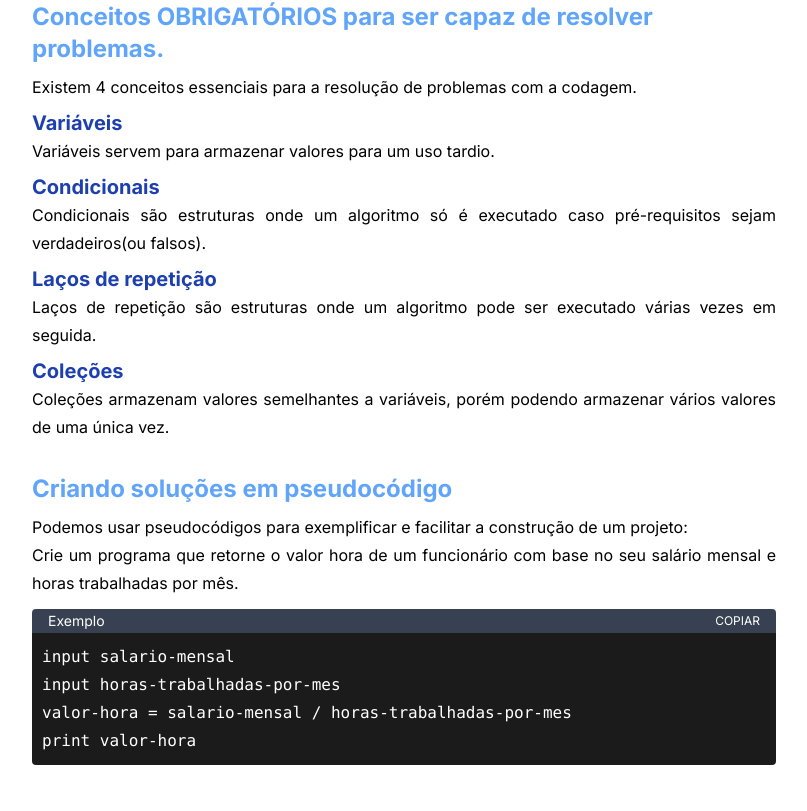
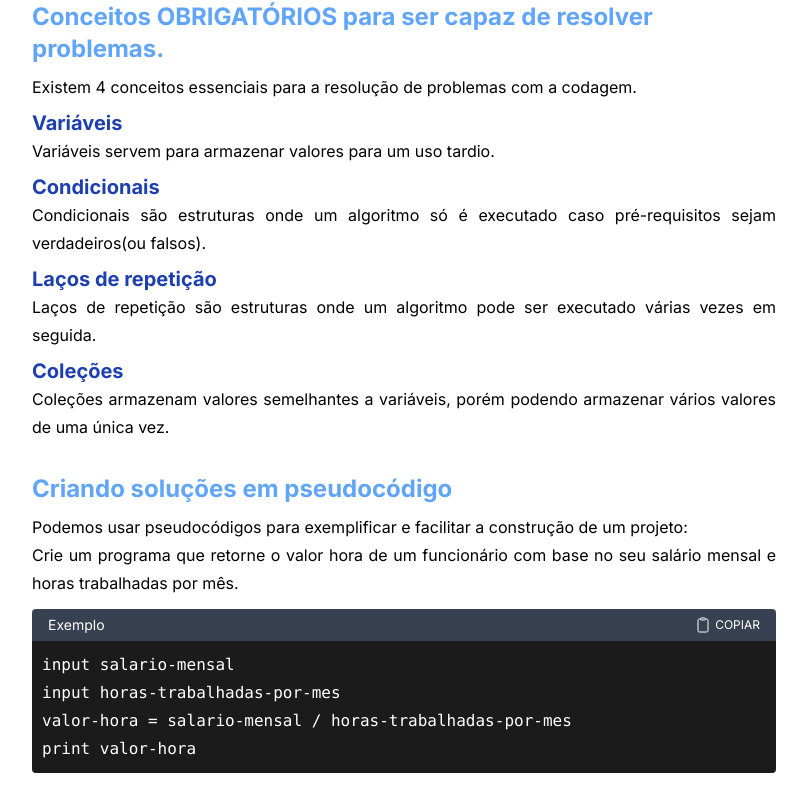
Before and after one commit to oPatrickDaniel/my-notes, a Next.js app: page / in a window 1280 px wide. Shown: the part 691-1502 px from the top of the page, without its empty margins (236-1043 px from the left). Built offline with nearby package versions, Linux system fonts and the light colour scheme.

Commit message:
feat: add icons to code examples area

```diff
--- /dev/null
+++ b/app/components/checkmark.tsx
@@ -0,0 +1,13 @@
+
+
+export default function Checkmark() {
+    return (
+        <>
+            <svg xmlns="http://www.w3.org/2000/svg" className="ionicon"
+                viewBox="0 0 512 512"><path fill="none" stroke="currentColor"
+                    stroke-linecap="round" stroke-linejoin="round" stroke-width="32"
+                    d="M416 128L192 384l-96-96" />
+            </svg>
+        </>
+    )
+}
--- /dev/null
+++ b/app/components/clipboard.tsx
@@ -0,0 +1,15 @@
+
+
+export default function ClipboardOutlineCmp() {
+    return (
+        <>
+            <svg xmlns="http://www.w3.org/2000/svg" className="ionicon" viewBox="0 0 512 512">
+                <path d="M336 64h32a48 48 0 0148 48v320a48 48 0 01-48 48H144a48 48 0
+                    01-48-48V112a48 48 0 0148-48h32" fill="none" stroke="currentColor"
+                    stroke-linejoin="round" stroke-width="32" /><rect x="176" y="32" width="160"
+                        height="64" rx="26.13" ry="26.13" fill="none" stroke="currentColor"
+                        stroke-linejoin="round" stroke-width="32" />
+            </svg>
+        </>
+    )
+}
--- a/app/components/code.tsx
+++ b/app/components/code.tsx
@@ -3,6 +3,8 @@
 import { useState } from 'react'
 import SyntaxHighlighter from 'react-syntax-highlighter'
 import { stackoverflowDark } from 'react-syntax-highlighter/dist/esm/styles/hljs'
+import ClipboardOutlineCmp from './clipboard'
+import Checkmark from './checkmark'
 
 interface codeCmpProps {
   language: string
@@ -27,12 +29,14 @@ export default function CodeCmp(props: codeCmpProps) {
         <div className='flex justify-between px-4 bg-gray-700 text-white text-xs items-center '>
           <p className="text-sm">Exemplo</p>
           {copy ? (
-            <button className='py-1 inline-flex itens-center gap-1'>
-
+            <button className='py-2 flex justify-center items-center gap-1'>
+              <span className='w-4'>
+                <Checkmark />
+              </span>
               COPIADO!
             </button>
           ) : (
-            <button className='py-1 inline-flex itens-center gap-1' onClick={() => {
+            <button className='py-2 flex justify-center items-center gap-1' onClick={() => {
               navigator.clipboard.writeText(codeString)
               setCopy(true)
               setTimeout(() => {
@@ -40,6 +44,9 @@ export default function CodeCmp(props: codeCmpProps) {
               }, 1000);
             }}
             >
+              <span className='w-4'>
+                <ClipboardOutlineCmp />
+              </span>
               COPIAR
             </button>)
           }
```
